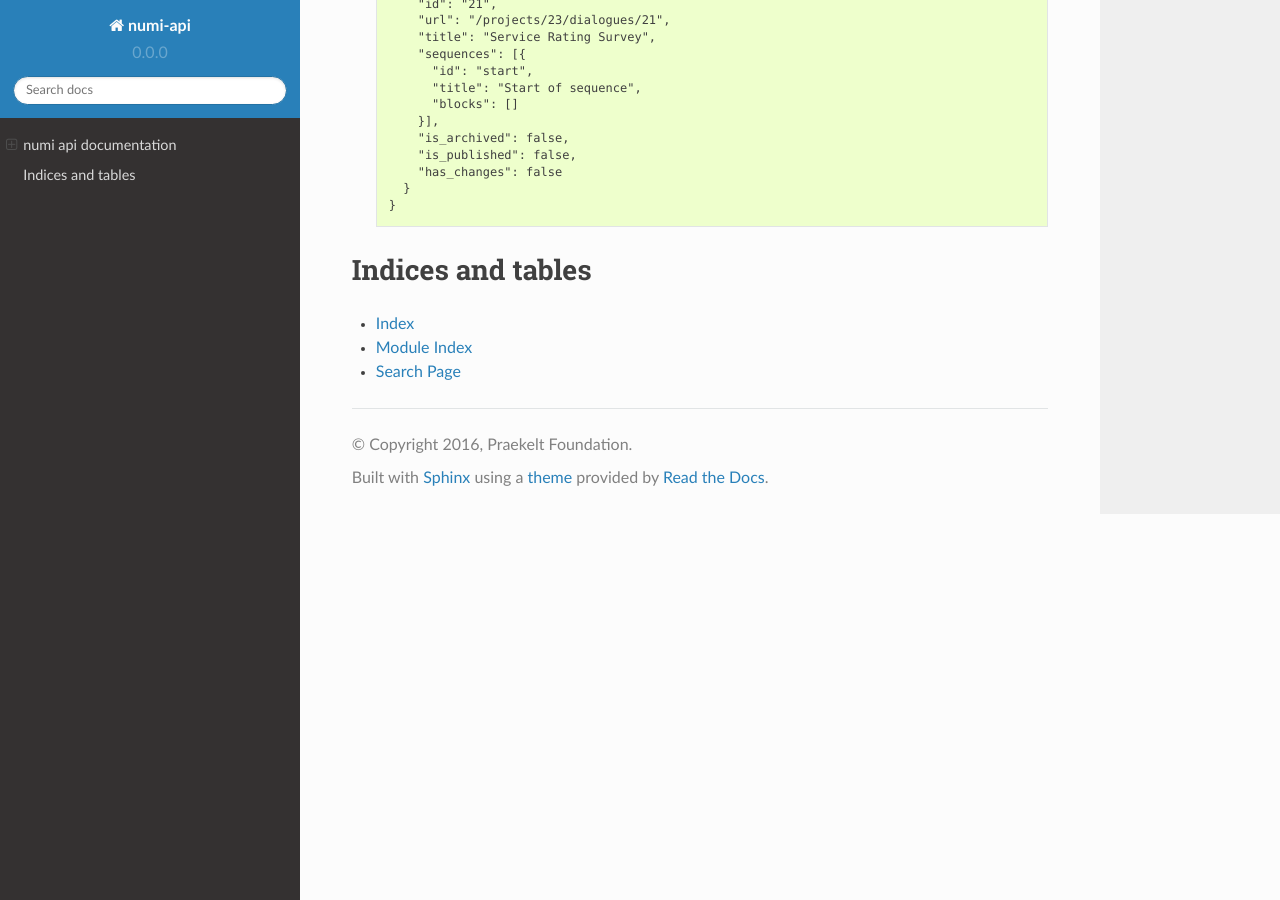
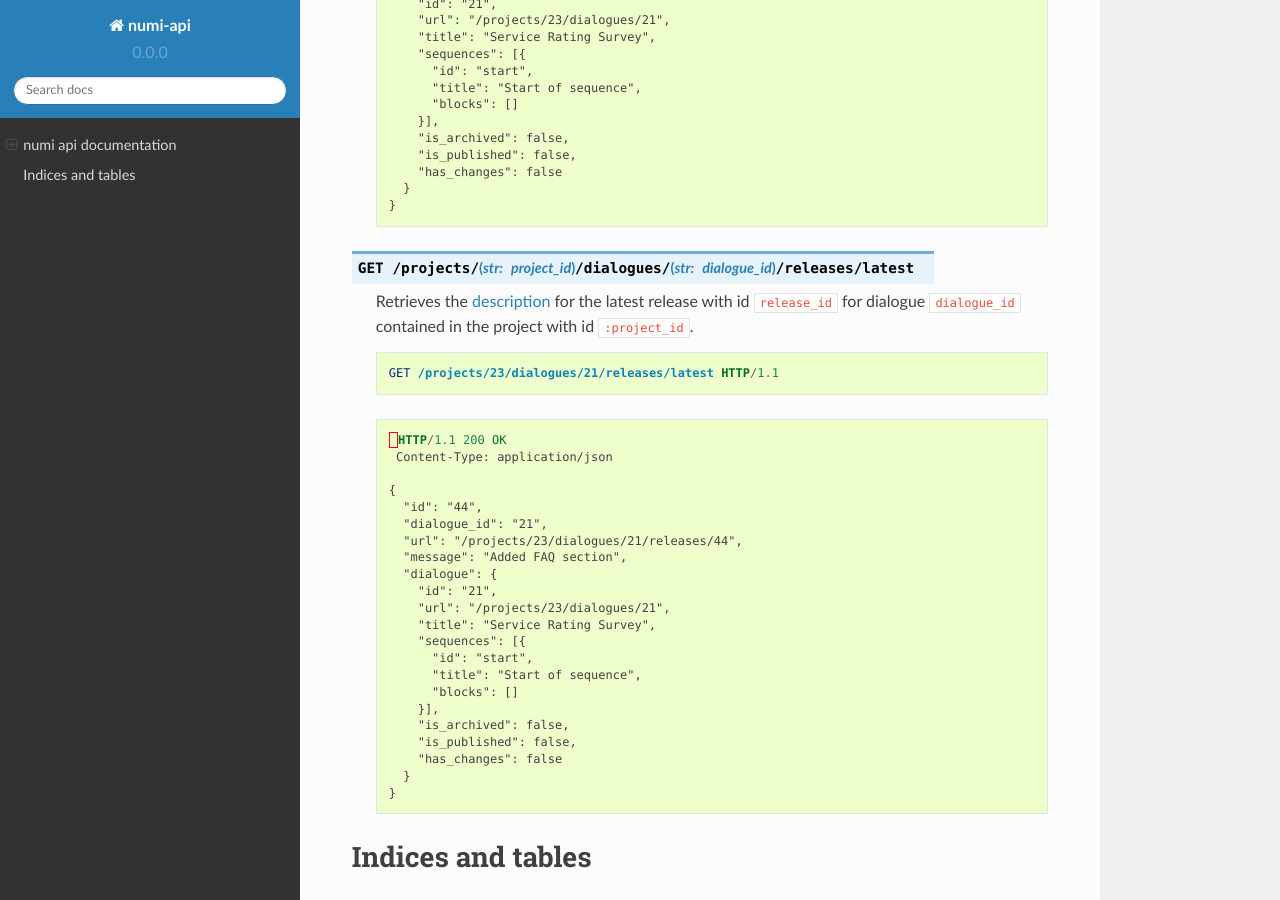
Before and after one commit to praekelt/numi-api, a Sphinx documentation site: the page built from docs/index.rst, in a window 1280 px wide and 900 px high, scrolled down 9560 px. Built offline with Sphinx 7.4.7 and the Read the Docs theme 2.0.0, drawn with Linux system fonts in a browser that asks for light colours.

Commit message:
Add API endpoint for retrieving the latest release

```diff
--- a/docs/index.rst
+++ b/docs/index.rst
@@ -537,6 +537,41 @@ Releases
       }
     }
 
+.. http:get:: /projects/(str:project_id)/dialogues/(str:dialogue_id)/releases/latest
+
+  Retrieves the :ref:`description <data-releases>` for the latest release with id
+  ``release_id`` for dialogue ``dialogue_id`` contained in the project with id
+  ``:project_id``.
+
+  .. sourcecode:: http
+
+      GET /projects/23/dialogues/21/releases/latest HTTP/1.1
+
+  .. sourcecode:: http
+
+     HTTP/1.1 200 OK
+     Content-Type: application/json
+
+    {
+      "id": "44",
+      "dialogue_id": "21",
+      "url": "/projects/23/dialogues/21/releases/44",
+      "message": "Added FAQ section",
+      "dialogue": {
+        "id": "21",
+        "url": "/projects/23/dialogues/21",
+        "title": "Service Rating Survey",
+        "sequences": [{
+          "id": "start",
+          "title": "Start of sequence",
+          "blocks": []
+        }],
+        "is_archived": false,
+        "is_published": false,
+        "has_changes": false
+      }
+    }
+
 
 Indices and tables
 ==================
```
